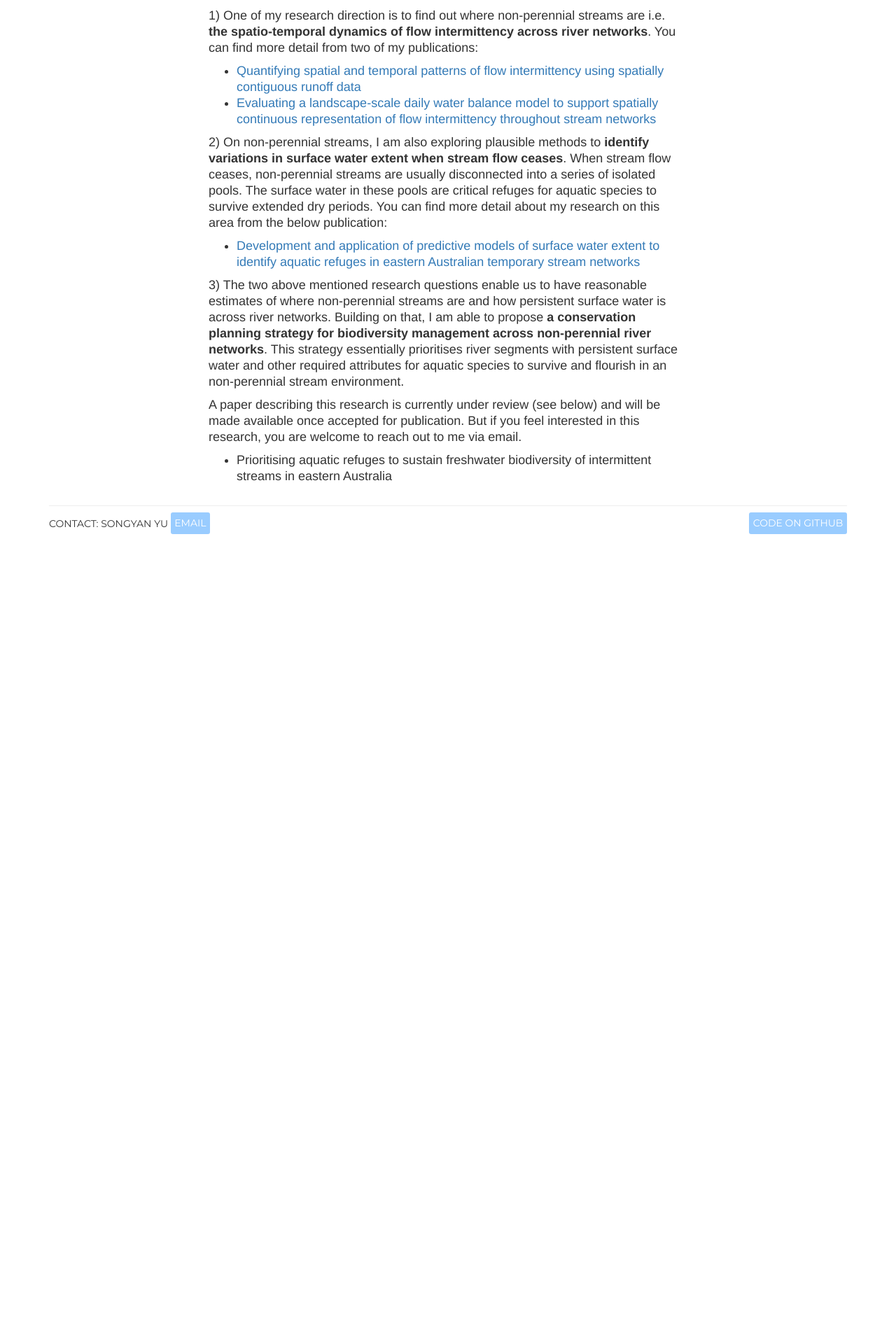
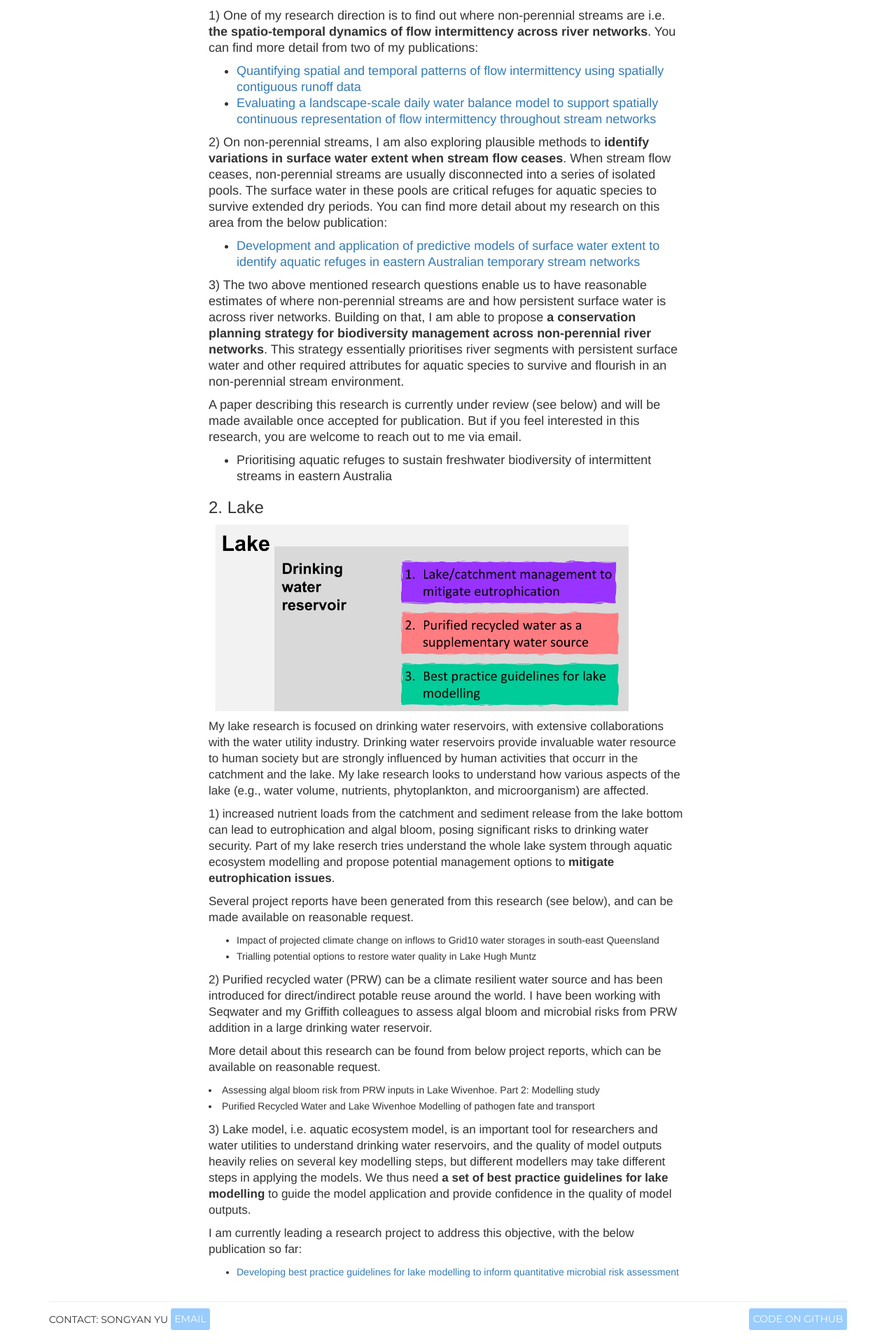
Before and after one commit to SongyanYu/SongyanYu.github.io, a Jekyll site: the page built from research.html, in a window 1280 px wide. Shown: the part 675-2595 px from the top of the page at 70% size. Built offline with Jekyll 4.4.1, drawn with Linux system fonts in a browser that asks for light colours; before the commit the page ends 1458 px from its top, so only the background shows below that.

Commit message:
add lake research

```diff
--- a/assets/css/framework.css
+++ b/assets/css/framework.css
@@ -17,16 +17,16 @@ a.button{
 h3.text-muted a {text-decoration: none; color: #999999; }
 h3.text-muted a:hover { text-decoration: none; color: #0088cc; }
 
-.qualification {line-height: 23px; width: 90%; margin: auto auto;}
-.qualification li { line-height: 23px; font-size:16px;}
+.qualification {line-height: 23px; width: 60%; margin: auto auto;}
+.qualification li { line-height: 23px; font-size:17px;}
 .qualification h2 { font-size: 26.5px; }
 .qualification h1 { font-size: 32.5px; }
-.qualification p {font-size: 16px;}
+.qualification p {font-size: 17px;}
 .qualification address {font-size: 16px;}
 .qualification dl {font-size: 16px;}
 
 .research { width: 60%; margin: auto auto; line-height: 23px; }
-.research p {font-size: 16px;}
+.research p {font-size: 17px;}
 
 .research, .qualification, .leafletlake { margin-bottom: 30px; }
 
--- a/research.html
+++ b/research.html
@@ -12,7 +12,9 @@ qualification: passive
 a range of research projects to apply various research tools (e.g., statistical models and aquatic ecosystem models) to inform management of river networks
 and lake ecosystems. Below is a bit detail about my research on river and lake, respectively.
 </font></p>
+</div>
 
+<div>
 <h3>1. River</h3>
 
 <img src="images/riverResearch.jpg" alt="river research framework" width=600/>
@@ -57,4 +59,58 @@ But if you feel interested in this research, you are welcome to reach out to me
 </font></p>
 
 </div>
+
+<div>
+<h3>2. Lake</h3>
+
+<img src="images/lakeResearch.jpg" alt="lake research framework" width=600/>
+<p></p>
+
+<p>
+My lake research is focused on drinking water reservoirs, with extensive collaborations with the water utility industry.
+Drinking water reservoirs provide invaluable water resource to human society but are strongly influenced by human activities
+that occurr in the catchment and the lake. My lake research looks to understand how various aspects of the lake (e.g., water
+volume, nutrients, phytoplankton, and microorganism) are affected.
+</p>
+
+<p>
+1) increased nutrient loads from the catchment and sediment release from the lake bottom can lead to eutrophication and algal bloom,
+posing significant risks to drinking water security. Part of my lake reserch tries understand the whole lake system through aquatic
+ecosystem modelling and propose potential management options to <b>mitigate eutrophication issues</b>.
+</p>
+
+<p>
+Several project reports have been generated from this research (see below), and can be made available on reasonable request.
+<ul>
+<li>Impact of projected climate change on inflows to Grid10 water storages in south-east Queensland</li>
+<li>Trialling potential options to restore water quality in Lake Hugh Muntz</li>
+</ul>
+</p>
+
+<p>
+2) Purified recycled water (PRW) can be a climate resilient water source and has been introduced for direct/indirect potable reuse around the world.
+I have been working with Seqwater and my Griffith colleagues to assess algal bloom and microbial risks from PRW addition in a large drinking water reservoir.
+</p>
+
+<p>
+More detail about this research can be found from below project reports, which can be available on reasonable request.
+<li>Assessing algal bloom risk from PRW inputs in Lake Wivenhoe. Part 2: Modelling study</li>
+<li>Purified Recycled Water and Lake Wivenhoe Modelling of pathogen fate and transport</li>
+</p>
+
+<p>
+3) Lake model, i.e. aquatic ecosystem model, is an important tool for researchers and water utilities to understand drinking water reservoirs,
+and the quality of model outputs heavily relies on several key modelling steps, but different modellers may take different steps in
+applying the models. We thus need <b>a set of best practice guidelines for lake modelling</b> to guide the model application and provide confidence in
+the quality of model outputs.
+</p>
+
+<p>
+I am currently leading a research project to address this objective, with the below publication so far:
+<ul>
+<li><a href = 'https://doi.org/10.1016/j.envsoft.2022.105334'>Developing best practice guidelines for lake modelling to inform quantitative microbial risk assessment</a></li>
+</ul>
+</p>
 </div>
+
+</div>
```
Also changed, not shown: images/lakeResearch.jpg.
